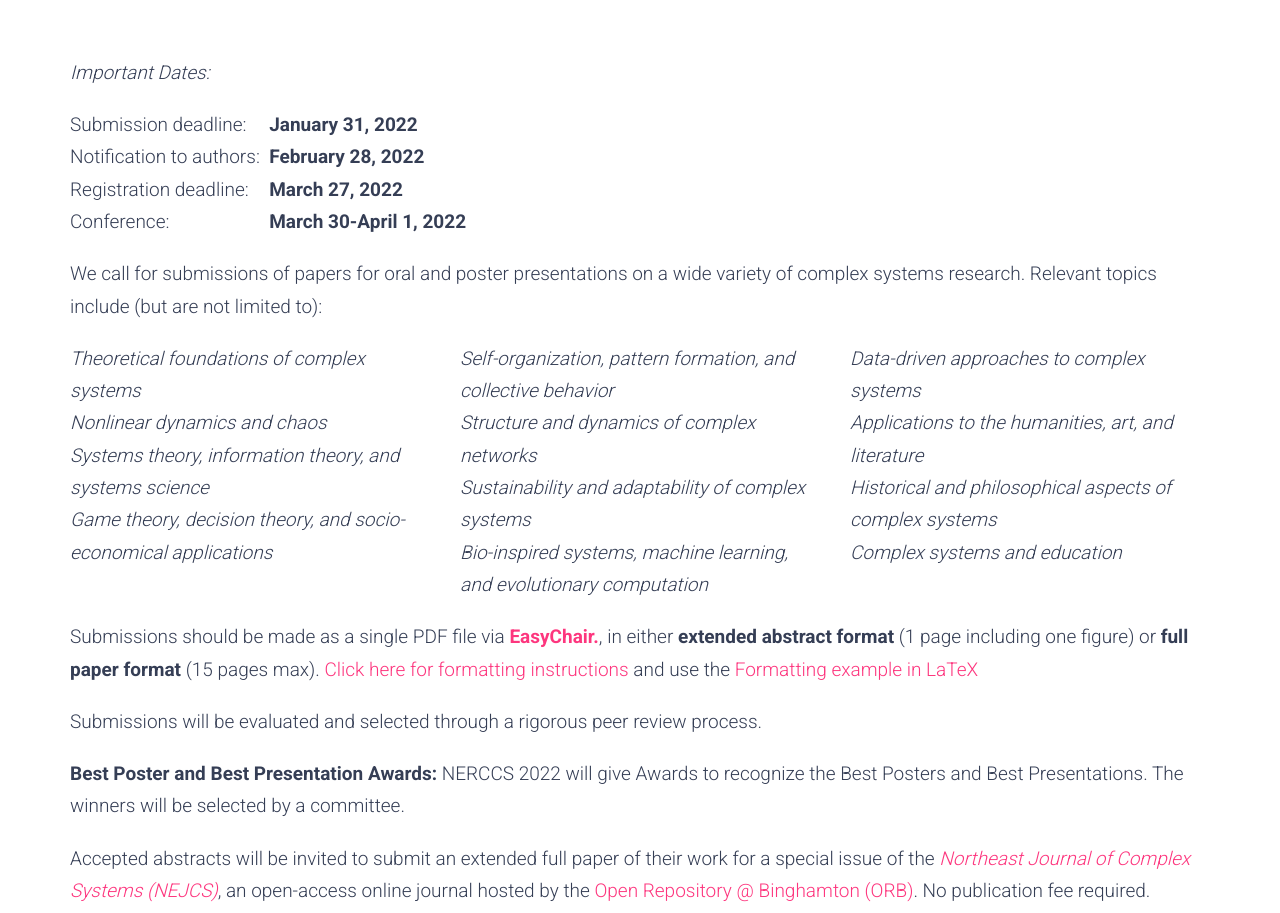
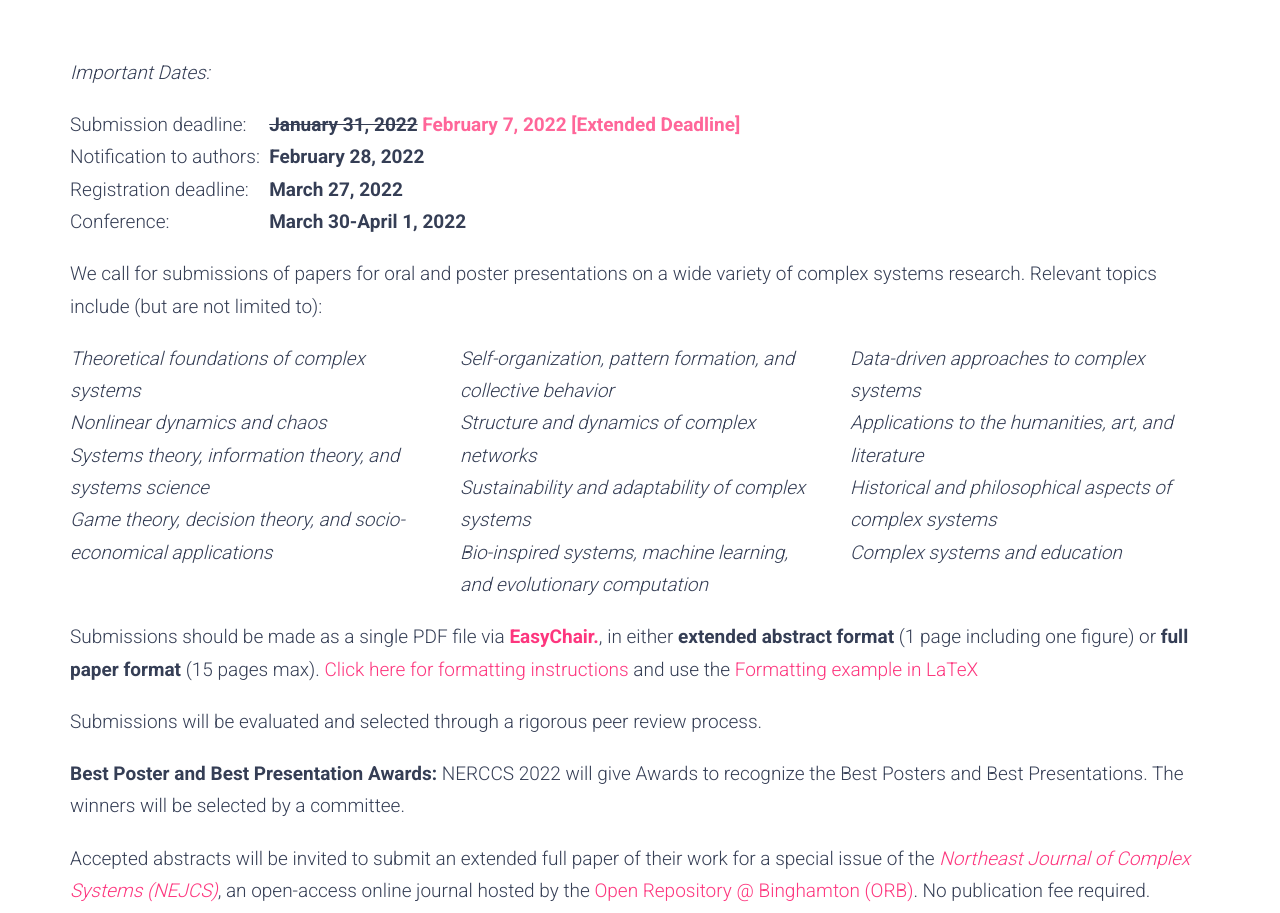
Before and after one commit to nerccs2022/nerccs2022.github.io, a plain HTML site: page index.html in a window 1280 px wide. Shown: the part 1617-2530 px from the top of the page. Drawn offline with Linux system fonts and the light colour scheme; some packages are replaced by stand-ins of ours.

Commit message:
extended dealine

```diff
--- a/index.html
+++ b/index.html
@@ -169,8 +169,9 @@ If necessary, we will  go completely online.
 <p class="lead">
 <table>
 	<tr><td class="lead">Submission deadline: &nbsp;</td>
-		<td class="lead"><b>January 31, 2022</b>&nbsp;</td>
-	</tr>
+        <td class="lead"><b><s>January 31, 2022</s></b>
+        <b><font color="#ff6699"> February 7, 2022 [Extended Deadline]</font></b>&nbsp;</td>
+    </tr>
 	<tr><td class="lead">Notification to authors: &nbsp;</td>
 		<td class="lead"><b>February 28, 2022</b></td></tr>
 	<tr><td class="lead">Registration deadline: &nbsp;</td>
@@ -179,6 +180,7 @@ If necessary, we will  go completely online.
 	<tr><td class="lead">Conference: &nbsp;</td>
 		<td class="lead"><b>March 30-April 1, 2022</b></td>
 	</tr>
+
 </table>
 </p>
 </div>
```
